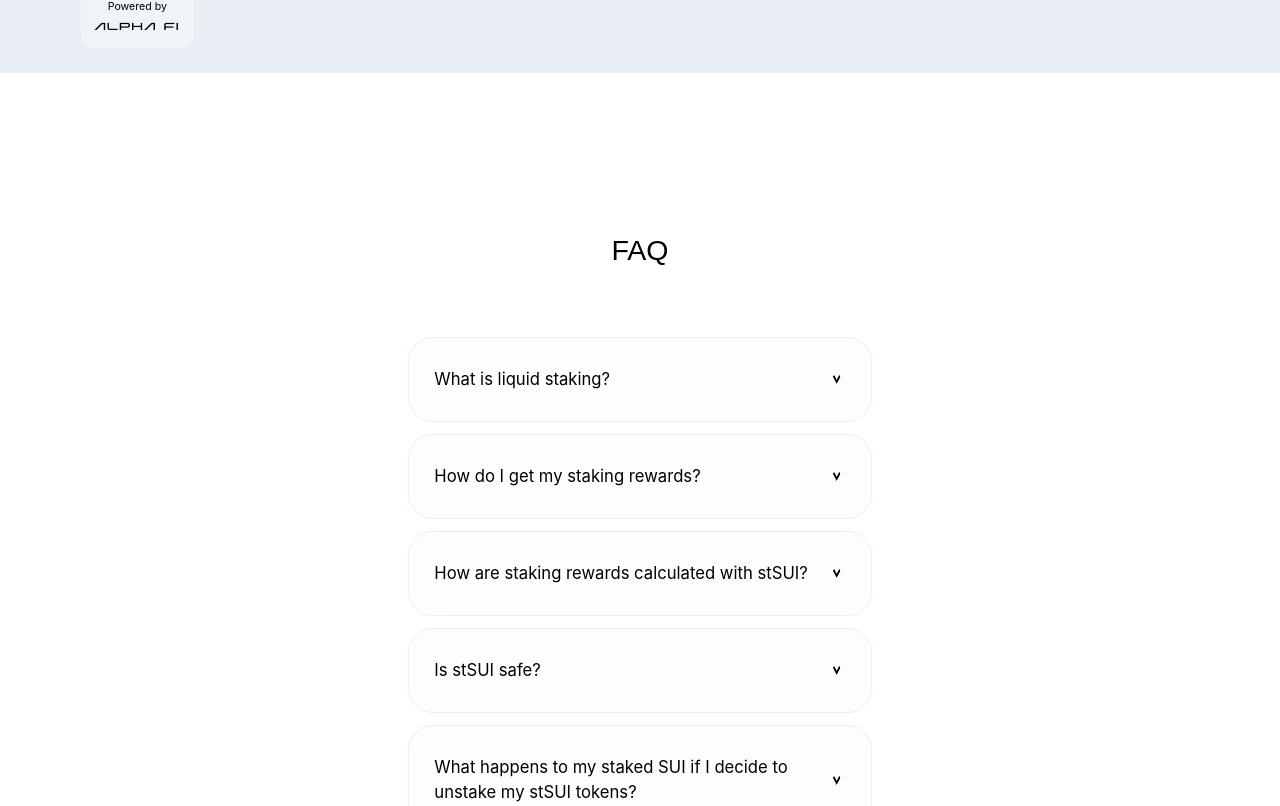
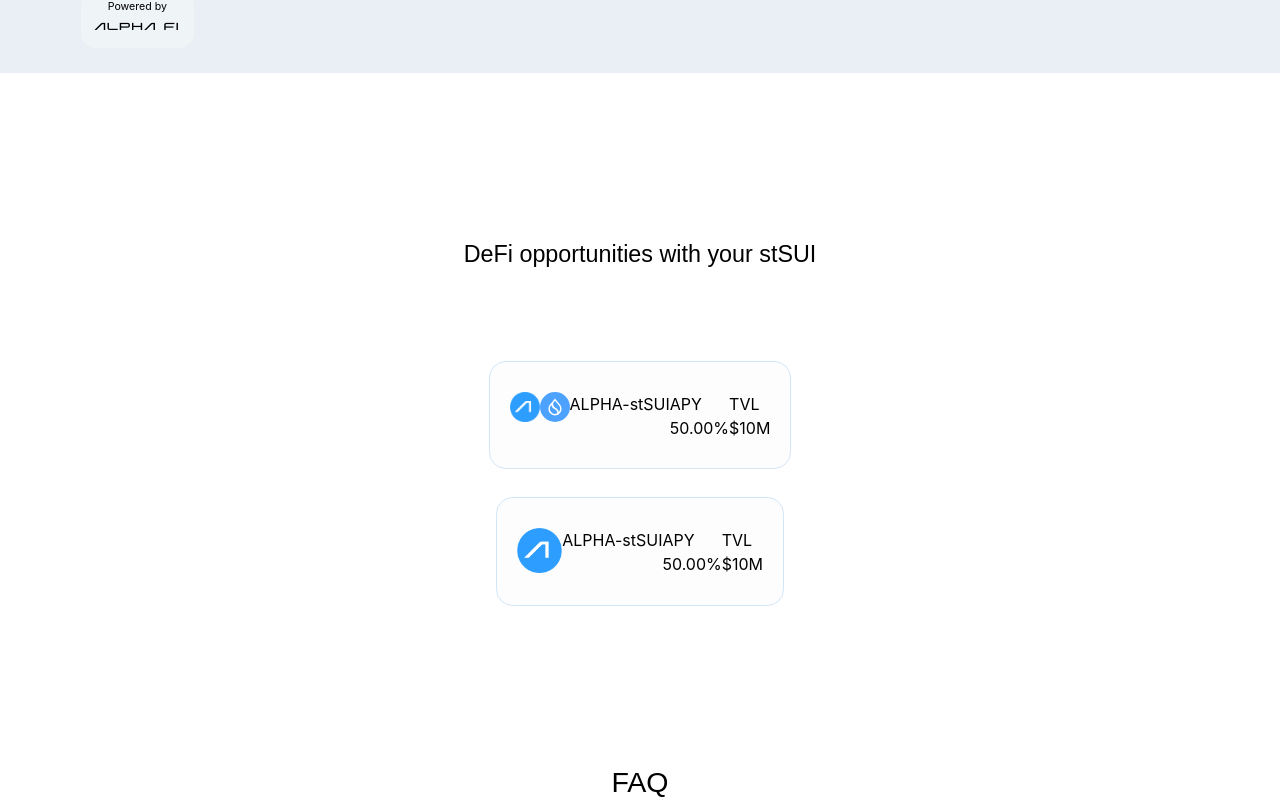
Before and after one commit to 11felix/msafe-test, a React (Create React App) app: page / in a window 1280 px wide. Shown: the part 657-1463 px from the top of the page. Built offline with nearby package versions, Linux system fonts and the light colour scheme.

Commit message:
update opportunities section

```diff
--- /dev/null
+++ b/src/modules/stake_unstake/components/singleOpportunity.tsx
@@ -0,0 +1,53 @@
+import React, { useState } from "react";
+import FAQView from "./faqComponent";
+
+interface Props {
+    icon1: any;
+    icon2?: any;
+    name: string;
+    apy: string;
+    tvl: string;
+}
+
+const SingleOpportunities = (props: Props) => {
+    const {icon1, icon2, name, apy, tvl} = props;
+
+    return (
+        <div className="flex flex-row w-fit border-solid border-[0.052vw] border-[#D3E6F5] rounded-[1.302vw] pb-[2.236vw] pt-[2.326vw] pl-[1.5625vw] pr-[1.5625vw] bg-[#F4F6FA3C] bg-repeat w-[32.135vw] mx-auto gap-[2.174vw]">
+            <div className="flex flex-row">
+                {icon2 !== undefined ?
+                <>
+                <img src={icon1} className="w-[2.343vw] h-[2.342vw]" />
+                <img src={icon2} className="w-[2.343vw] h-[2.342vw]" />
+                </>
+                :
+                <img src={icon1} className="w-[3.541vw] h-[3.541vw]" />
+                }
+
+                <h1>{name}</h1>
+                <div className="flex flex-col">
+                    <p>
+                    APY
+                    </p>
+                    <p>
+                    {apy}
+                    </p>
+
+                </div>
+                <div className="flex flex-col">
+                    <p>
+                    TVL
+                    </p>
+                    <p>
+                    {tvl}
+                    </p>
+                </div>
+                <div>
+
+                </div>
+            </div>
+        </div>
+    );
+};
+
+export default SingleOpportunities;
--- a/src/modules/stake_unstake/components/stSuiOpportunities.tsx
+++ b/src/modules/stake_unstake/components/stSuiOpportunities.tsx
@@ -1,11 +1,20 @@
 import React, { useState } from "react";
 import FAQView from "./faqComponent";
+import SingleOpportunities from "./singleOpportunity";
+import sui_icon from "../../../assets/icons/suiLogo.svg";
+import alpha_icon from "../../../assets/icons/alpha_logo.png";
 
 const Opportunities: React.FC = () => {
 
     return (
-        <div className="mt-[12.15vw]">
-
+        <div className="mt-[12.8vw]">
+            <h1 className="flex justify-center text-[1.823vw] font-poppins">
+            DeFi opportunities with your stSUI
+            </h1>
+            <div className="flex flex-col mt-[6.95vw] gap-[2.174vw]">
+                <SingleOpportunities icon1={alpha_icon} icon2={sui_icon} name={"ALPHA-stSUI"} apy={"50.00%"} tvl={"$10M"} />
+                <SingleOpportunities icon1={alpha_icon} name={"ALPHA-stSUI"} apy={"50.00%"} tvl={"$10M"} />
+            </div>
         </div>
     );
 };
```
Also changed, not shown: src/assets/icons/alpha_logo.png (added), src/assets/icons/sui-logo1.svg (added).
